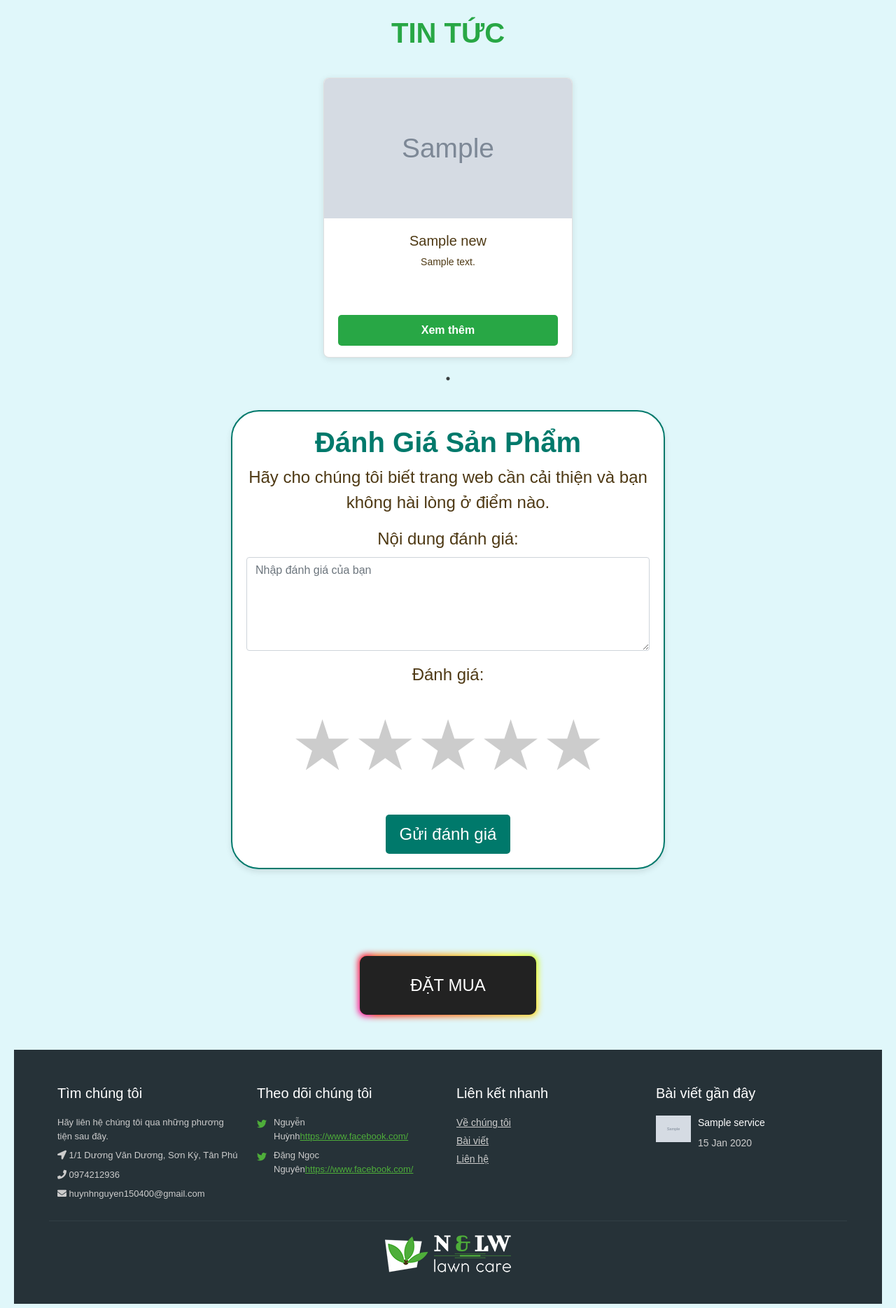
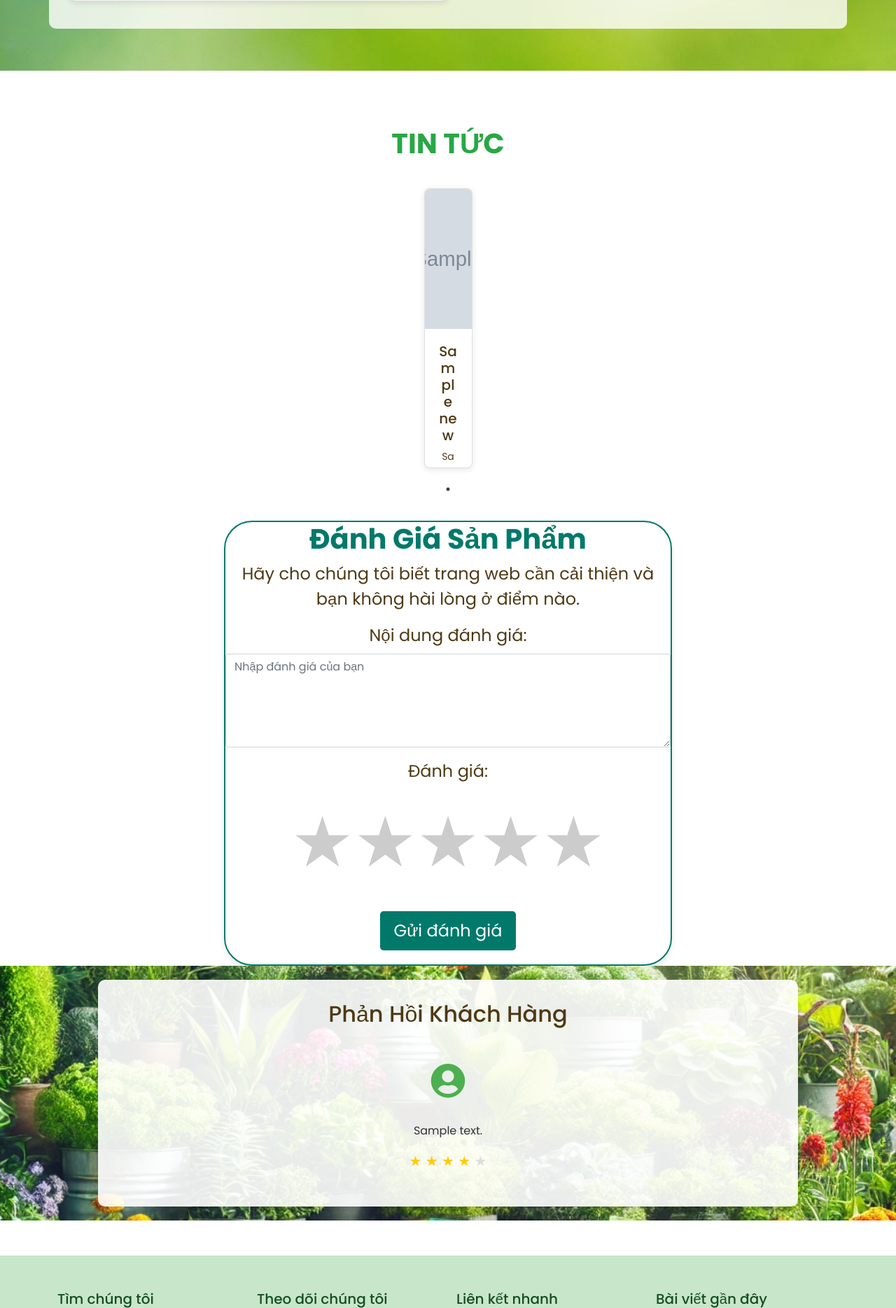
Before and after one commit to thanhcola4/Diem-Tro-Phan-bon, a Laravel app: page /trangchu in a window 1280 px wide. Shown: the part 3307-5176 px from the top of the page at 70% size. Run offline with Laravel 9, Linux system fonts and the light colour scheme; tables that the repository leaves empty hold one stand-in row (values such as "Sample post"); grey boxes marked "Sample" are stand-in pictures; some libraries are stand-ins or nearby versions.

Commit message:
chinh css xam lol

```diff
--- a/app/Http/Controllers/Web/WebHomeController.php
+++ b/app/Http/Controllers/Web/WebHomeController.php
@@ -17,7 +17,8 @@ class WebHomeController extends Controller
         {
             $newsItems = News::all();
             $service = Services::all();
-            return view('web.home',compact('service','newsItems'));
+            $reviews = Review::all();
+            return view('web.home',compact('service','newsItems','reviews'));
         }
         public function store(Request $request)
         {
--- a/public/css/style.css
+++ b/public/css/style.css
@@ -6,6 +6,7 @@
 @import url('https://fonts.googleapis.com/css?family=Poppins:100,200,300,400,500,600,700,800');
 
 body {
+	font-family: 'Times New Roman', Times, serif;
   padding-top: 54px;
   font-family: 'Poppins', sans-serif;
   font-size: 14px;
@@ -53,7 +54,7 @@ button.btn-secondary:hover{
 }
 
 .top-nav{
-	background-color: #ffffff !important;
+	background-color: #C8E6C9 !important;
 }
 .navbar-expand-lg.top-nav .navbar-nav .nav-link{
 	padding: 10px 15px;
@@ -156,11 +157,11 @@ button.btn-secondary:hover{
 	font-weight: bold;
 }
 .services-bar .card .card-footer{
-	background-color: #4e3914;
+	background-color: #f5f5f5;
 }
 
 .about-main{
-	padding: 100px 0px;
+	padding: 50px 0px;
 }
 .about-main h2{
 	font-size: 40px;
@@ -246,20 +247,21 @@ button.btn-secondary:hover{
 }
 
 .footer {
+	margin-top: 50px;
 	width:100%;
-	background-color:#263238;
+	background-color:#C8E6C9;
 	min-height:250px;
 	padding:10px 0px 25px 0px;
 	}
 .pt2 {
 	padding-top:40px ;
 	margin-bottom:20px ;
-	color: #ffffff;
+	color: #144e23;
 	font-weight: 500;
 	}
 footer p {
 	font-size:13px;
-	color:#CCC;
+	color:#144e23;
 	padding-bottom:0px;
 	margin-bottom:8px;
 	}
@@ -276,12 +278,12 @@ footer p {
 	padding:0px 0px 5px 0px;
 	}
 .footer_ul_amrc li a{
-	color:#cccccc;
+	color:#144e23;
 	font-size: 14px;
 	font-weight: 300;
 	}
 .footer_ul_amrc li a:hover{
-	color:#fff;
+	color:#144e23;
 	text-decoration:none;
 	}
 .footer_ul_amrc li .media-left{
@@ -293,7 +295,7 @@ footer p {
 .footer_ul_amrc li .media-body p{
 	font-size: 14px;
 	font-weight: 500;
-	color: #ffffff;
+	color: #144e23;
 }
 .footer_ul_amrc li .media-body span{
 	color: #cccccc;
@@ -991,9 +993,10 @@ Giỏ Hàng
 /* Phần bố cục và thẻ card */
 .container-fourbox {
     text-align: center;
-    padding: 50px;
     max-width: 90%; /* Đặt giới hạn chiều rộng cho container */
-    margin: 0 auto; /* Căn giữa container trên màn hình */
+	margin-left: 500px;
+	margin-right: 500px;
+
 }
 
 .container-fourbox h1 {
@@ -1017,9 +1020,9 @@ Giỏ Hàng
     box-shadow: 0 4px 10px rgba(0, 0, 0, 0.1);
     width: 23%; /* Điều chỉnh lại chiều rộng của card */
     text-align: center;
-    padding: 20px; /* Tăng padding để tạo thêm không gian */
+    padding: 10px; /* Tăng padding để tạo thêm không gian */
     transition: transform 0.3s ease;
-    min-height: 200px; /* Đảm bảo thẻ có chiều cao tối thiểu */
+    min-height: 400px; /* Đảm bảo thẻ có chiều cao tối thiểu */
     display: flex;
     flex-direction: column;
     align-items: center; /* Đảm bảo căn giữa nội dung theo chiều ngang */
@@ -1193,6 +1196,8 @@ Giỏ Hàng
     flex-wrap: wrap;
     justify-content: space-between;
 	align-items: flex-start; /* Căn chỉnh các khung về đầu trang */
+	margin-left: 450px;
+	margin-right: 450px;
 
 }
 .news-page-text {
@@ -1426,16 +1431,11 @@ Giỏ Hàng
 	border-color: #00ff2a; /* Màu viền nút khi hover */
 }
 
-body {
-	background-color: #e0f7fa; /* Màu nền xanh nhạt */
-	font-family: Arial, sans-serif;
-	padding: 20px;
-}
 
 .container-feedback {
 	max-width: 50%;
 	margin: 0 auto;
-	padding: 20px;
+	padding-bottom: 20px;
 	background-color: #ffffff; /* Màu nền form */
 	border: 2px solid #00796b; /* Khung màu xanh đậm */
 	border-radius: 40px; /* Bo tròn khung */
@@ -1504,3 +1504,97 @@ body {
 	padding: 0.75rem;
 	font-size: 20px;
 }
+  /* Background của phần feedback */
+  .feedback-background {
+	background: url('/images/background-feedback.jpg');
+	background-size: cover;
+	min-height: 100px;
+	display: flex;
+	align-items: center;
+	justify-content: center;
+	padding: 20px;
+	background-position: center; /* Canh giữa hình nền */
+    background-repeat: no-repeat; /* Không lặp lại hình nền */
+    background-attachment: fixed; /* Cố định hình nền khi cuộn trang */
+}
+
+/* Khung chứa feedback */
+.feedback-background .container-feedback-slider {
+	background-color: rgba(255, 255, 255, 0.9); /* Khung feedback có nền trắng, trong suốt */
+	padding: 30px;
+	border-radius: 10px;
+	box-shadow: 0px 4px 10px rgba(0, 0, 0, 0.1);
+	max-width: 1000px;
+	width: 100%;
+	text-align: center;
+
+}
+
+.feedback-background .feedback-slider {
+	margin-top: 20px;
+}
+
+.feedback-background .review-item {
+	padding: 20px;
+}
+
+.feedback-background .review-icon {
+	font-size: 50px;
+	color: #4caf50; /* Icon màu xanh cây */
+	margin-bottom: 20px;
+}
+
+.feedback-background .review-content {
+	font-size: 16px;
+	color: #333;
+}
+
+.feedback-background .rating {
+	color: #ffcc00;
+	font-size: 20px;
+	margin-top: 10px;
+}
+
+.feedback-background .star {
+	font-size: 20px;
+	color: #ddd;
+}
+
+.feedback-background .star.filled {
+	color: #ffcc00;
+}
+
+/* Slick Slider custom styling */
+.slick-prev, .slick-next {
+    background-color: #4caf50 !important; /* Màu nền mũi tên (xanh cây), sử dụng !important để ghi đè */
+    border: none;
+    color: #fff !important; /* Màu chữ mũi tên */
+    font-size: 30px !important; /* Kích thước mũi tên */
+    width: 40px;
+    height: 40px;
+    line-height: 40px;
+    border-radius: 50%;
+    position: absolute;
+    top: 50%;
+    transform: translateY(-50%);
+    z-index: 100;
+    opacity: 1;
+}
+
+/* Vị trí của mũi tên */
+.feedback-background .slick-prev {
+    left: -10px !important; /* Vị trí mũi tên trái */
+}
+
+.feedback-background .slick-next {
+    right: -10px !important; /* Vị trí mũi tên phải */
+}
+
+/* Hiệu ứng hover cho mũi tên */
+.feedback-background .slick-prev:hover, .slick-next:hover {
+    background-color: #388e3c !important; /* Thay đổi màu khi hover */
+}
+
+.feedback-background .slick-prev:focus, .slick-next:focus {
+	outline: none; /* Loại bỏ viền khi focus */
+}
--- a/resources/views/layouts/navbars/auth/sidebar.blade.php
+++ b/resources/views/layouts/navbars/auth/sidebar.blade.php
@@ -2,7 +2,7 @@
 <aside class="sidenav navbar navbar-vertical navbar-expand-xs border-0 border-radius-xl my-3 fixed-start ms-3 " id="sidenav-main">
   <div class="sidenav-header">
     <i class="fas fa-times p-3 cursor-pointer text-secondary opacity-5 position-absolute end-0 top-0 d-none d-xl-none" aria-hidden="true" id="iconSidenav"></i>
-    <a class="align-items-center d-flex m-0 navbar-brand text-wrap" href="{{ route('home') }}">
+    <a class="align-items-center d-flex m-0 navbar-brand text-wrap" href="{{ route('user.index') }}">
         <img src="../assets/img/logo-ct.png" class="navbar-brand-img h-100" alt="...">
         <span class="ms-3 font-weight-bold">Trang quản trị</span>
     </a>
@@ -11,7 +11,7 @@
   <div class="collapse navbar-collapse  w-auto" id="sidenav-collapse-main">
     <ul class="navbar-nav">
       <li class="nav-item">
-        <a class="nav-link {{ (Request::is('/') ? 'active' : '') }}" href="{{ url('/') }}">
+        <!-- <a class="nav-link {{ (Request::is('/') ? 'active' : '') }}" href="{{ url('/') }}">
           <div class="icon icon-shape icon-sm shadow border-radius-md bg-white text-center me-2 d-flex align-items-center justify-content-center">
             <svg width="12px" height="12px" viewBox="0 0 45 40" version="1.1" xmlns="http://www.w3.org/2000/svg" xmlns:xlink="http://www.w3.org/1999/xlink">
               <title>shop </title>
@@ -28,7 +28,7 @@
             </svg>
           </div>
           <span class="nav-link-text ms-1">Dashboard</span>
-        </a>
+        </a> -->
       </li>
       <li class="nav-item mt-2">
         <h6 class="ps-4 ms-2 text-uppercase text-xs font-weight-bolder opacity-6">Nhân viên</h6>
--- a/resources/views/web/home.blade.php
+++ b/resources/views/web/home.blade.php
@@ -97,19 +97,29 @@
             </div>
         </div>
     </div>
-    <div class="container-fourbox">
-    <h1>Bài viết sản phẩm</h1>
-    <div class="cards">
-        @foreach($service as $service) <!-- Lặp qua từng sản phẩm -->
-            <div class="card">
-                <a href="{{ route('webservices.show', $service->id) }}"> <!-- Thay đổi route theo tên route của bạn -->
-                    <h3>{{ $service->title }}</h3>
-                    <img src="{{ asset('storage/' . $service->image) }}" alt="{{ $service->title }}">
-                    <p>{!! Str::limit($service->content, 100) !!} </p> <!-- Giới hạn nội dung xuống 100 chữ -->
-                </a>
+    <div class="container-new">
+        <div class="news-table">
+            <div class="title">
+                <h2>BÀI VIẾT SẢN PHẨM</h2>
             </div>
-        @endforeach
-    </div>
+            <section class="news-page">
+                <div class="news-page-container container-fluid">
+                    <div class="news-page-slider slick-slider">
+                        @foreach ($service as $service)
+                            <div class="news-page-item card">
+                                <img class="card-img-top" src="{{ asset('storage/' . $service->image) }}" alt="{{ $service->title }}">
+                                <div class="card-body">
+                                    <div class="news-page-title card-title h5">{!! Str::limit($service->title, 30) !!}</div>
+                                    <p class="news-page-text card-text">{!! Str::limit(strip_tags($service->content), 200) !!}
+</p>
+                                    <a href="{{ route('webservices.show', $service->id) }}" class="btn btn-primary">Xem thêm</a>
+                                </div>
+                            </div>
+                        @endforeach
+                    </div>
+                </div>
+            </section>
+        </div>
 </div>
 
 
@@ -171,8 +181,8 @@
                             <div class="news-page-item card">
                                 <img class="card-img-top" src="{{ asset('storage/' . $news->image) }}" alt="{{ $news->title }}">
                                 <div class="card-body">
-                                    <div class="news-page-title card-title h5">{!! Str::limit($news->title, 30) !!}</div>
-                                    <p class="news-page-text card-text">{{ Str::limit($news->content, 200) }}</p>
+                                    <div class="news-page-title card-title h5">{!! Str::limit($news->title, 20) !!}</div>
+                                    <p class="news-page-text card-text">{!! Str::limit(strip_tags($news->content), 200) !!}</p>
                                     <a href="{{ route('webnew.show', $news->id) }}" class="btn btn-primary">Xem thêm</a>
                                 </div>
                             </div>
@@ -217,54 +227,36 @@
     </form>
 </div>
 
+<div class="feedback-background">
+    <div class="container-feedback-slider">
+        <h2>Phản Hồi Khách Hàng</h2>
 
-<div class="container text-center mt-4">
-    <button class="button-85" role="button" data-bs-toggle="modal" data-bs-target="#contactModal">ĐẶT MUA</button>
+        <div class="feedback-slider">
+            @foreach($reviews as $review)
+                <div class="review-item">
+                    <div class="review-icon">
+                        <i class="fas fa-user-circle"></i> <!-- Icon của khách hàng -->
+                    </div>
 
-    <!-- Modal -->
-    <div class="modal fade" id="contactModal" tabindex="-1" aria-labelledby="contactModalLabel" aria-hidden="true">
-        <div class="modal-dialog">
-            <div class="modal-content modal-content-contact">
-                <div class="modal-header">
-                    <h5 class="modal-title" id="contactModalLabel">Thông Tin Liên Hệ</h5>
-                    <button type="button" class="btn-close" data-bs-dismiss="modal" aria-label="Close"></button>
+                    <div class="review-content">
+                        <p>{{ $review->content }}</p> <!-- Nội dung đánh giá -->
+
+                        <div class="rating">
+                            @for($i = 1; $i <= 5; $i++)
+                                @if($i <= $review->rating)
+                                    <span class="star filled">★</span> <!-- Sao được đánh giá -->
+                                @else
+                                    <span class="star">★</span> <!-- Sao trống -->
+                                @endif
+                            @endfor
+                        </div>
+                    </div>
                 </div>
-                <div class="modal-body">
-                    <form id="contactForm" action="{{ route('contacts.store') }}" method="POST">
-                        @csrf
-                        <div class="mb-3">
-                            <label for="name" class="form-label">Họ và Tên</label>
-                            <input type="text" class="form-control" id="name" name="name" required>
-                        </div>
-                        <div class="mb-3">
-                            <label for="phone" class="form-label">Số điện thoại</label>
-                            <input type="text" class="form-control" id="phone" name="phone" required>
-                        </div>
-                        <div class="mb-3">
-                            <label for="email" class="form-label">Email</label>
-                            <input type="email" class="form-control" id="email" name="email" required>
-                        </div>
-                        <div class="mb-3">
-                            <label for="address" class="form-label">Địa chỉ</label>
-                            <input type="text" class="form-control" id="address" name="address">
-                        </div>
-                        <div class="mb-3">
-                            <label for="company" class="form-label">Công ty</label>
-                            <input type="text" class="form-control" id="company" name="company">
-                        </div>
-                        <div class="mb-3">
-                            <label for="content" class="form-label">Vài lời nhắn nhủ</label>
-                            <textarea class="form-control" id="content" name="content"></textarea>
-                        </div>
-                        <button type="submit" class="btn btn-primary">Đặt Mua</button>
-                    </form>
-                </div>
-            </div>
+            @endforeach
         </div>
     </div>
 </div>
 
-
     <!--footer starts from here-->
 
     @endsection
--- a/resources/views/web/layouts/demo.blade.php
+++ b/resources/views/web/layouts/demo.blade.php
@@ -15,6 +15,23 @@
         });
     });
 
-
+    $(document).ready(function(){
+        $('.feedback-slider').slick({
+            infinite: true,           // Chạy slider vô hạn
+            speed: 500,               // Tốc độ chuyển slide
+            slidesToShow: 1,          // Hiển thị 1 slide
+            slidesToScroll: 1,        // Scroll 1 slide một lần
+            autoplay: true,           // Tự động chuyển slide
+            autoplaySpeed: 3000,      // Thời gian mỗi slide
+            arrows: true,             // Hiển thị nút chuyển slide
+            fade: true,               // Hiệu ứng mờ khi chuyển slide
+            prevArrow: '<button type="button" class="slick-prev">‹</button>', // Mũi tên trái
+            nextArrow: '<button type="button" class="slick-next">›</button>', // Mũi tên phải
+            fade: true,               // Hiệu ứng mờ khi chuyển slide
+        });
+        setInterval(function() {
+        $('.feedback-slider').slick('slickNext'); // Chuyển đến slide tiếp theo
+    }, 2000); // Cách nhau 2 giây
+    });
 
 </script>
```
Also changed, not shown: resources/views/dashboard.blade.php (+10 -10 lines), public/images/background-feedback.jpg (added).
